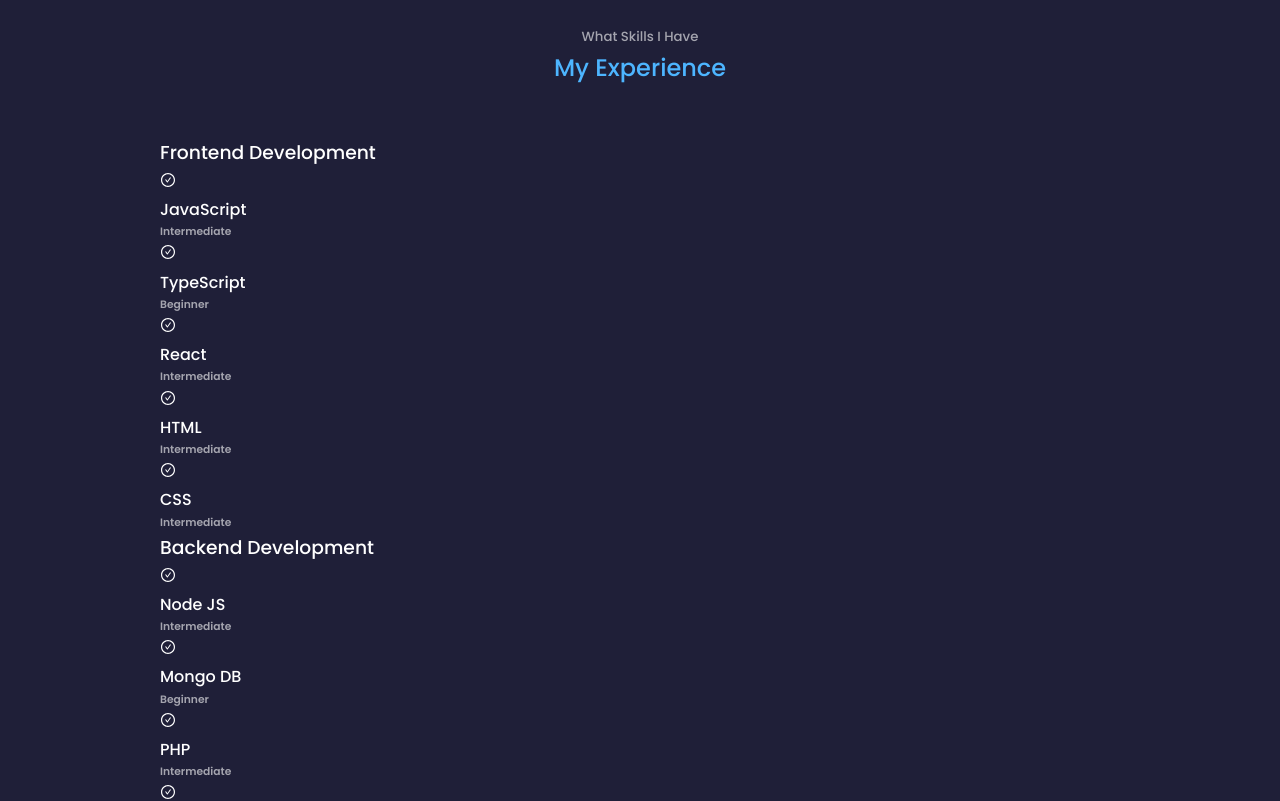
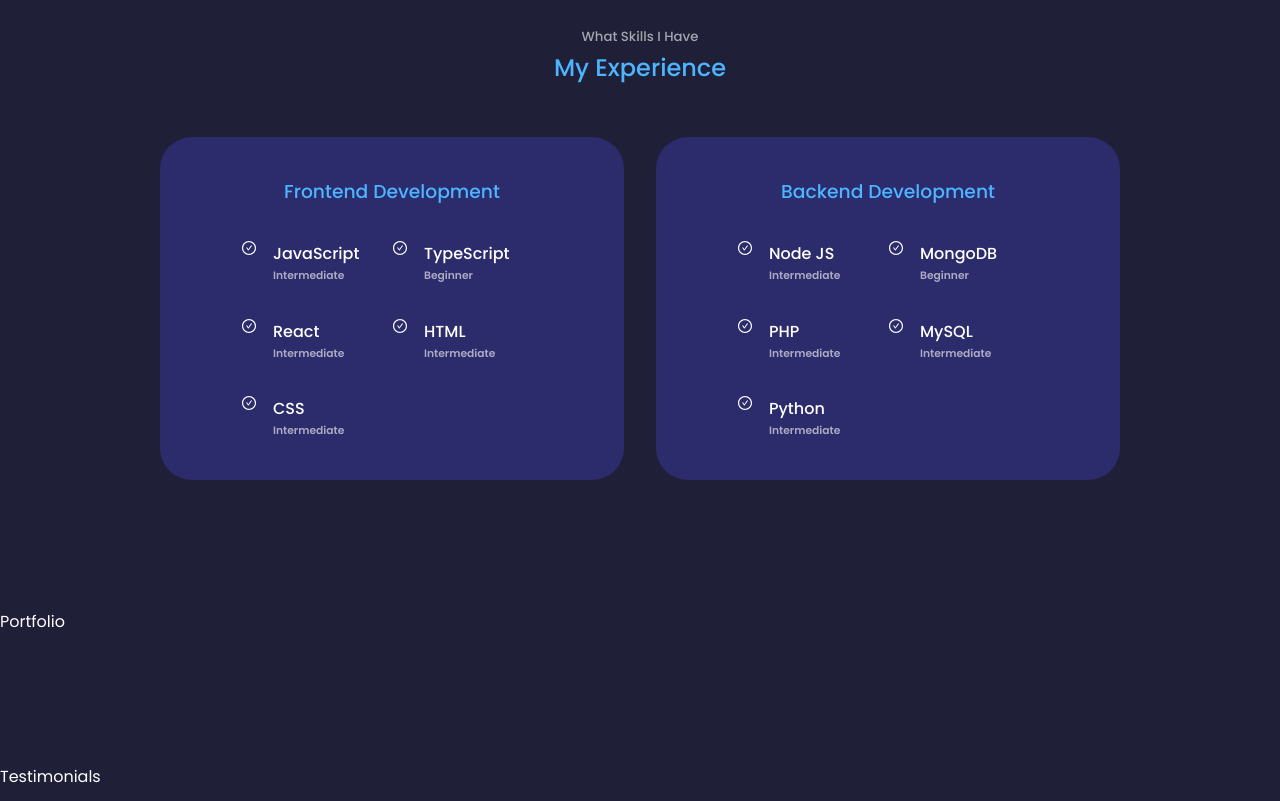
Before and after one commit to craigea92/react-portfolio, a React (Create React App) app: page / in a window 1280 px wide. Shown: the part 1600-2401 px from the top of the page. Built offline with nearby package versions, Linux system fonts and the light colour scheme.

Commit message:
Added CSS styling for Experience section

```diff
--- a/src/components/experience/Experience.jsx
+++ b/src/components/experience/Experience.jsx
@@ -3,7 +3,8 @@
 import { AiOutlineCheckCircle } from "react-icons/ai";
 
 const Experience = () => {
-  return <section id="experience">
+  return (
+    <section id="experience">
       <h5>What Skills I Have</h5>
       <h2>My Experience</h2>
 
@@ -11,65 +12,86 @@
         <div className="experience__frontend">
           <h3>Frontend Development</h3>
           <div className="experience__content">
-          <article className="experience details">
+            <article className="experience__details">
               <AiOutlineCheckCircle />
+              <div>
                 <h4>JavaScript</h4>
                 <h6 className="text-light">Intermediate</h6>
+              </div>
             </article>
-          <article className="experience details">
+            <article className="experience__details">
               <AiOutlineCheckCircle />
+              <div>
                 <h4>TypeScript</h4>
                 <h6 className="text-light">Beginner</h6>
+              </div>
             </article>
-          <article className="experience details">
+            <article className="experience__details">
               <AiOutlineCheckCircle />
+              <div>
                 <h4>React</h4>
                 <h6 className="text-light">Intermediate</h6>
+              </div>
             </article>
-          <article className="experience details">
+            <article className="experience__details">
               <AiOutlineCheckCircle />
+              <div>
                 <h4>HTML</h4>
                 <h6 className="text-light">Intermediate</h6>
+              </div>
             </article>
-          <article className="experience details">
+            <article className="experience__details">
               <AiOutlineCheckCircle />
+              <div>
                 <h4>CSS</h4>
                 <h6 className="text-light">Intermediate</h6>
+              </div>
             </article>
           </div>
         </div>
         <div className="experience__backend">
           <h3>Backend Development</h3>
           <div className="experience__content">
-          <article className="experience details">
+            <article className="experience__details">
               <AiOutlineCheckCircle />
+              <div>
                 <h4>Node JS</h4>
                 <h6 className="text-light">Intermediate</h6>
+              </div>
             </article>
-          <article className="experience details">
+            <article className="experience__details">
               <AiOutlineCheckCircle />
-          <h4>Mongo DB</h4>
+              <div>
+                <h4>MongoDB</h4>
                 <h6 className="text-light">Beginner</h6>
+              </div>
             </article>
-          <article className="experience details">
+            <article className="experience__details">
               <AiOutlineCheckCircle />
+              <div>
                 <h4>PHP</h4>
                 <h6 className="text-light">Intermediate</h6>
+              </div>
             </article>
-          <article className="experience details">
+            <article className="experience__details">
               <AiOutlineCheckCircle />
+              <div>
                 <h4>MySQL</h4>
                 <h6 className="text-light">Intermediate</h6>
+              </div>
             </article>
-          <article className="experience details">
+            <article className="experience__details">
               <AiOutlineCheckCircle />
+              <div>
                 <h4>Python</h4>
                 <h6 className="text-light">Intermediate</h6>
+              </div>
             </article>
           </div>
         </div>
       </div>
-  </section>;
+    </section>
+  );
 };
 
 export default Experience;
--- a/src/components/experience/experience.css
+++ b/src/components/experience/experience.css
@@ -0,0 +1,35 @@
+.experience__container {
+  display: grid;
+  grid-template-columns: 1fr 1fr;
+  gap: 2rem;
+}
+
+.experience__container > div {
+  background: var(--color-bg-variant);
+  padding: 2.4rem 5rem;
+  border-radius: 2rem;
+  border: 1px solid transparent;
+  transition: var(--transition);
+}
+
+.experience__container > div:hover {
+  background: transparent;
+  border-color: var(--color-primary-variant);
+}
+
+.experience__container > div h3 {
+  text-align: center;
+  margin-bottom: 2rem;
+  color: var(--color-primary);
+}
+
+.experience__content {
+  display: grid;
+  grid-template-columns: 1fr 1fr;
+  row-gap: 2rem;
+}
+
+.experience__details {
+  display: flex;
+  gap: 1rem;
+}
```
Lines whose indentation alone changed are shown as unchanged.
